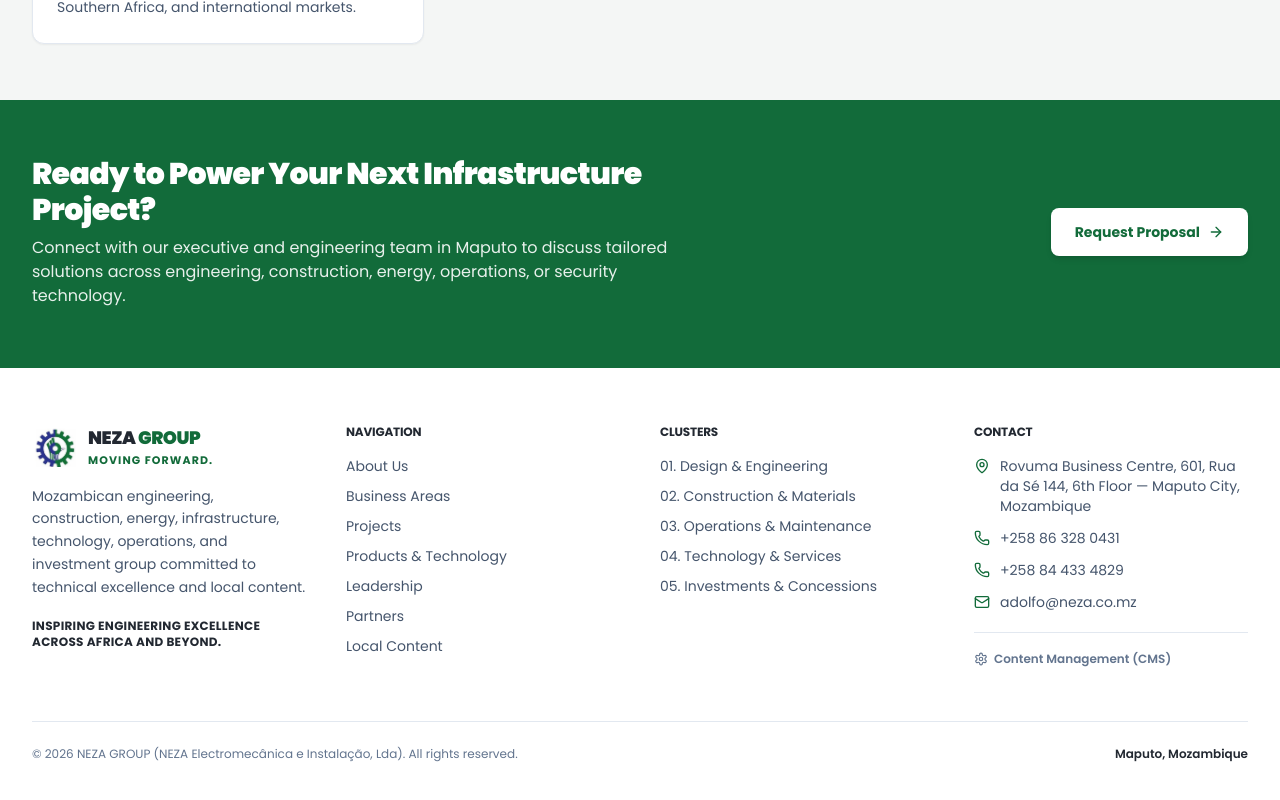
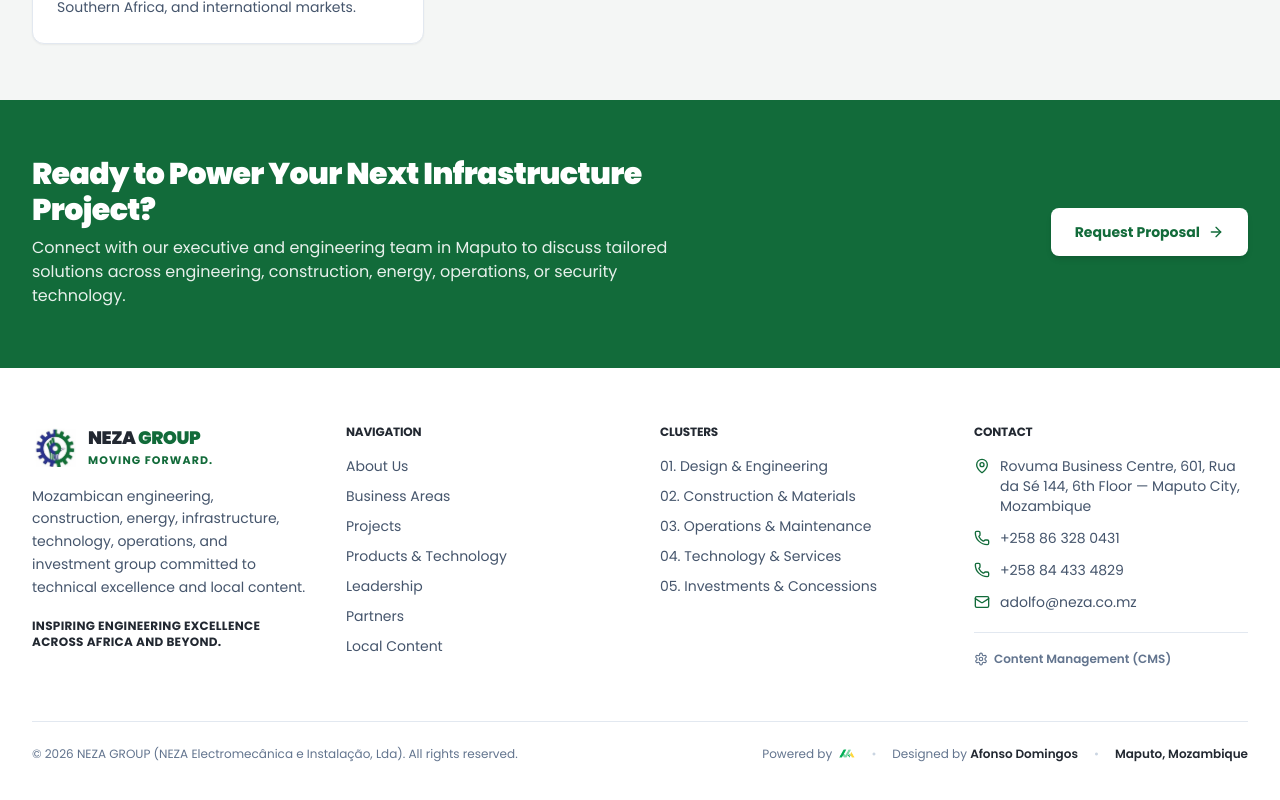
Before and after one commit to afonsodomingos847877-maker/nezagroup, a Next.js app: page /en in a window 1280 px wide. Shown: the part 4819-5619 px from the top of the page. Built offline with nearby package versions, Linux system fonts and the light colour scheme; no server answers; the database is empty.

Commit message:
Add Powered by MUV and Designed by Afonso Domingos in footer

```diff
--- a/src/components/Footer.tsx
+++ b/src/components/Footer.tsx
@@ -120,11 +120,39 @@ export function Footer({ lang }: { lang: Lang }) {
           </div>
         </div>
 
-        <div className="mt-12 border-t border-slate-200 pt-6 flex flex-col sm:flex-row items-center justify-between gap-4 text-xs text-slate-500">
+        <div className="mt-12 border-t border-slate-200 pt-6 flex flex-col md:flex-row items-center justify-between gap-4 text-xs text-slate-500">
           <p>
             © {new Date().getFullYear()} NEZA GROUP (NEZA Electromecânica e Instalação, Lda). {t.footer.rights}
           </p>
-          <p className="text-[#222831] font-semibold">Maputo, Mozambique</p>
+          <div className="flex flex-wrap items-center justify-center gap-4">
+            <a
+              href="https://muv.co.mz"
+              target="_blank"
+              rel="noopener noreferrer"
+              className="inline-flex items-center gap-1.5 text-slate-500 hover:text-[#126B3A] transition-colors"
+            >
+              <span>Powered by</span>
+              <img
+                src="/logo_muv.png"
+                alt="MUV"
+                className="h-4 w-auto object-contain"
+              />
+            </a>
+            <span className="text-slate-300">•</span>
+            <p>
+              Designed by{" "}
+              <a
+                href="https://www.linkedin.com/in/afonso-domingos-6b59361a5/"
+                target="_blank"
+                rel="noopener noreferrer"
+                className="font-semibold text-[#222831] hover:text-[#126B3A] transition-colors"
+              >
+                Afonso Domingos
+              </a>
+            </p>
+            <span className="hidden sm:inline text-slate-300">•</span>
+            <span className="text-[#222831] font-semibold">Maputo, Mozambique</span>
+          </div>
         </div>
       </div>
     </footer>
```
Also changed, not shown: public/logo_muv.png (added).
